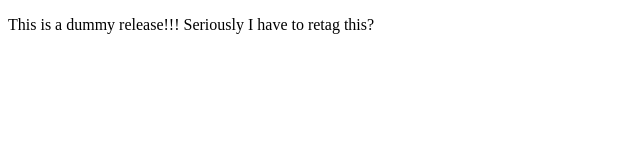
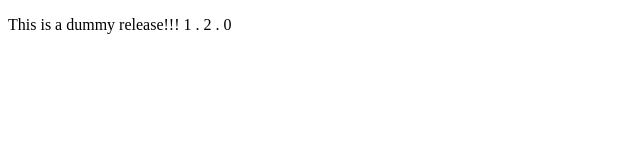
Before and after one commit to AntonKhorev/x-github-actions, a plain HTML site: page src/index.html in a window 1280 px wide. Shown: the whole page, without its empty margins (0-640 px from the left). Drawn offline with Linux system fonts and the light colour scheme.

Commit message:
up release

```diff
--- a/src/index.html
+++ b/src/index.html
@@ -6,6 +6,6 @@
 	<title>Dummy release</title>
 </head>
 <body>
-	<p>This is a dummy release!!! Seriously I have to retag this?</p>
+	<p>This is a dummy release!!! 1 . 2 . 0</p>
 </body>
 </html>
```
